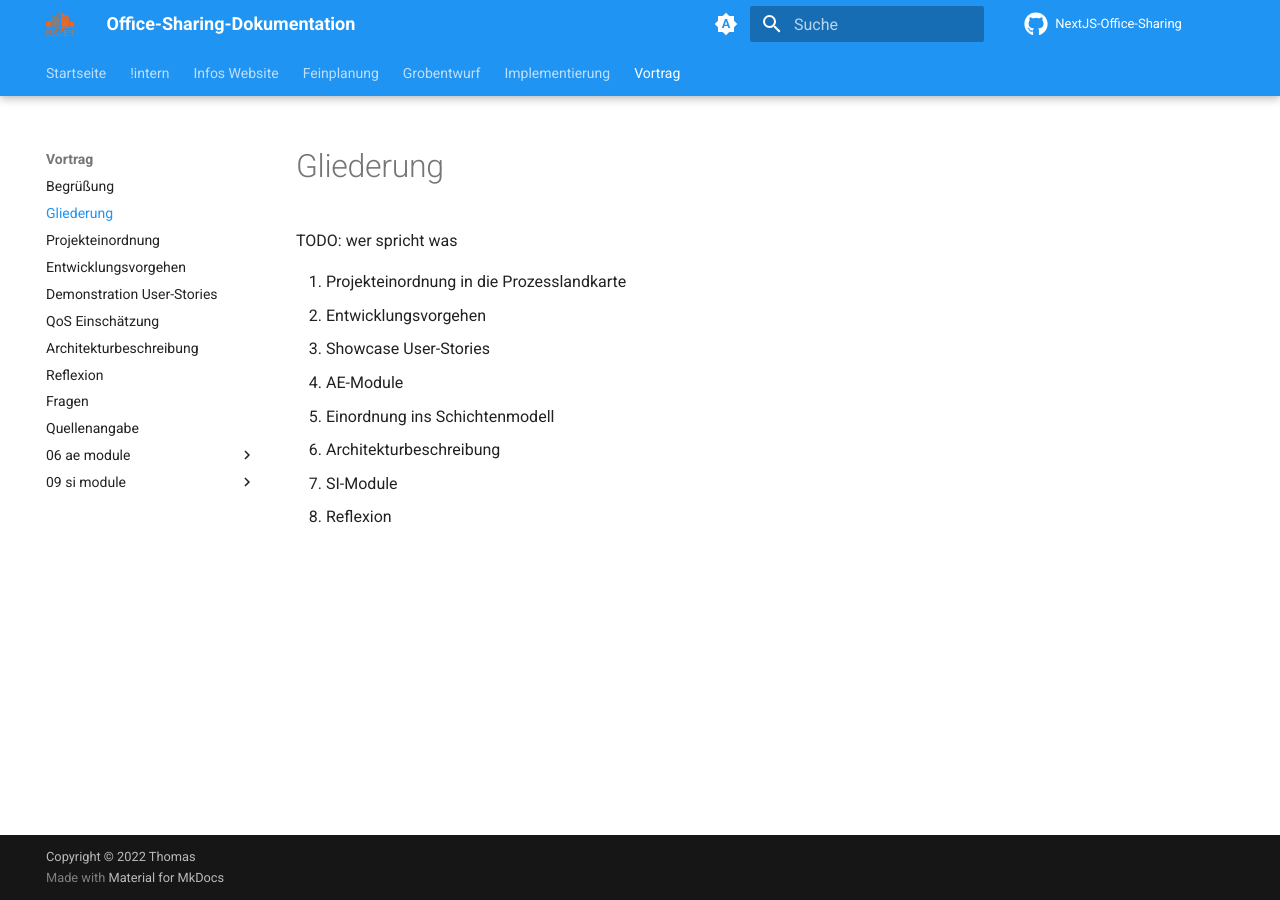
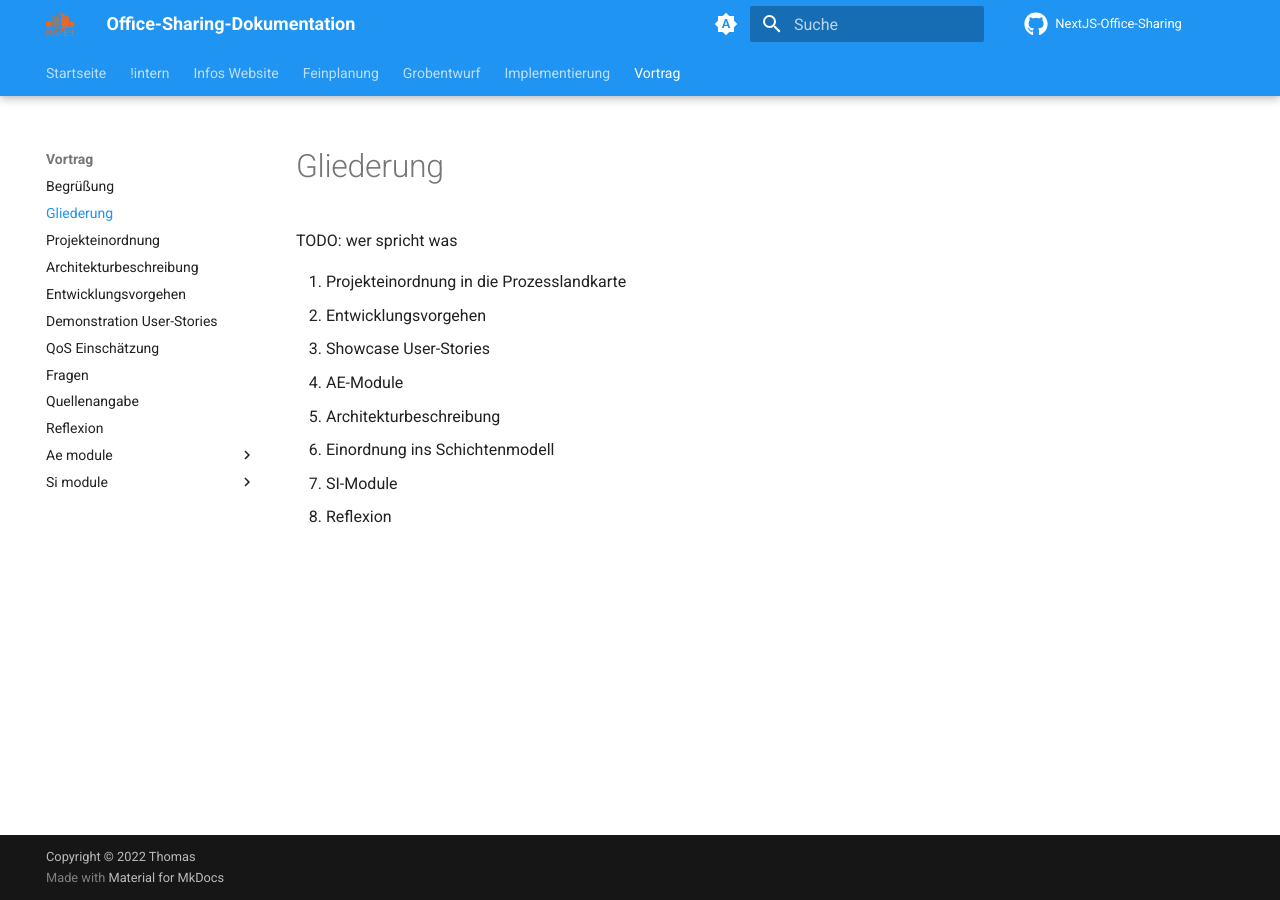
Before and after one commit to gz-bad-erzland-p2/Dokumentation, an MkDocs documentation site: the page built from docs/vortrag/02_gliederung.md, in a window 1280 px wide. Built offline with MkDocs 1.6.1 and Material for MkDocs 9.7.7, drawn with Linux system fonts in a browser that asks for light colours; comment, search, counter and statistics services are not loaded.

```diff
--- a/docs/vortrag/02_gliederung.md
+++ b/docs/vortrag/02_gliederung.md
@@ -6,7 +6,7 @@ TODO: wer spricht was
 2. Entwicklungsvorgehen
 3. Showcase User-Stories
 4. AE-Module
-5. Einordnung ins Schichtenmodell
-6. Architekturbeschreibung
+5. Architekturbeschreibung
+6. Einordnung ins Schichtenmodell
 7. SI-Module
 8. Reflexion
```
Also changed, not shown: docs/vortrag/04_architekturbeschreibung.md (renamed from docs/vortrag/08_architekturbeschreibung.md), docs/vortrag/05_entwicklungsvorgehen.md (renamed from docs/vortrag/04_entwicklungsvorgehen.md), docs/vortrag/06_demonstration-user-stories.md (renamed from docs/vortrag/05_demonstration-user-stories.md), docs/vortrag/ae-module/01_frontend.md (renamed from docs/vortrag/06_ae-module/01_frontend.md), docs/vortrag/ae-module/02_backend.md (renamed from docs/vortrag/06_ae-module/02_backend.md), docs/vortrag/ae-module/03_sicherheit.md (renamed from docs/vortrag/06_ae-module/03_sicherheit.md), docs/vortrag/ae-module/04_responsive-design.md (renamed from docs/vortrag/06_ae-module/04_responsive-design.md), docs/vortrag/ae-module/05_risikoanalyse.md (renamed from docs/vortrag/06_ae-module/05_risikoanalyse.md), docs/vortrag/fragen.md (renamed from docs/vortrag/11_fragen.md), docs/vortrag/quellenangabe.md (renamed from docs/vortrag/12_quellenangabe.md), docs/vortrag/reflexion.md (renamed from docs/vortrag/10_reflexion.md), docs/vortrag/si-module/01_dienstkonzeption.md (renamed from docs/vortrag/09_si-module/01_dienstkonzeption.md), docs/vortrag/si-module/02_automatisierung.md (renamed from docs/vortrag/09_si-module/02_automatisierung.md), docs/vortrag/si-module/03_sicherheit.md (renamed from docs/vortrag/09_si-module/03_sicherheit.md).
